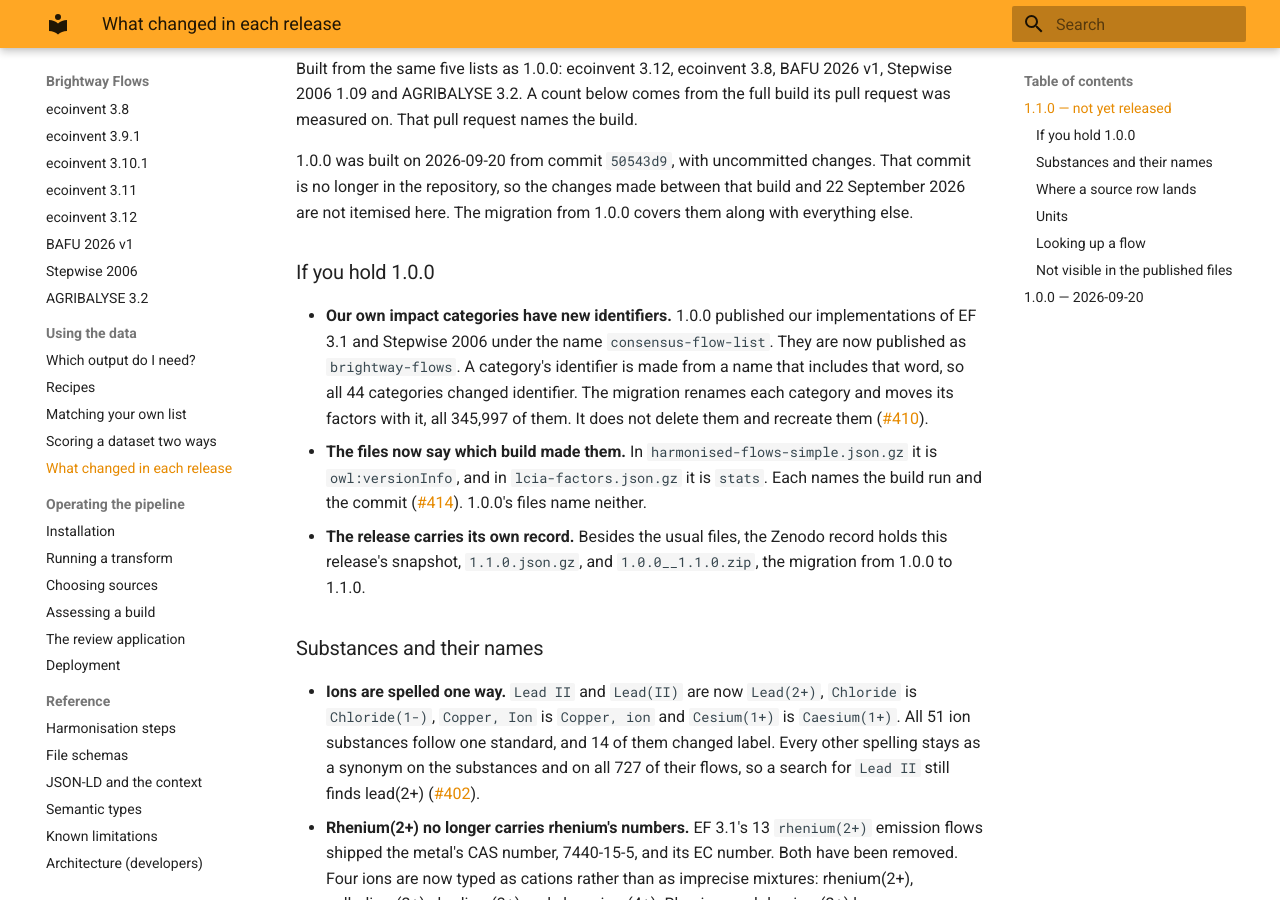
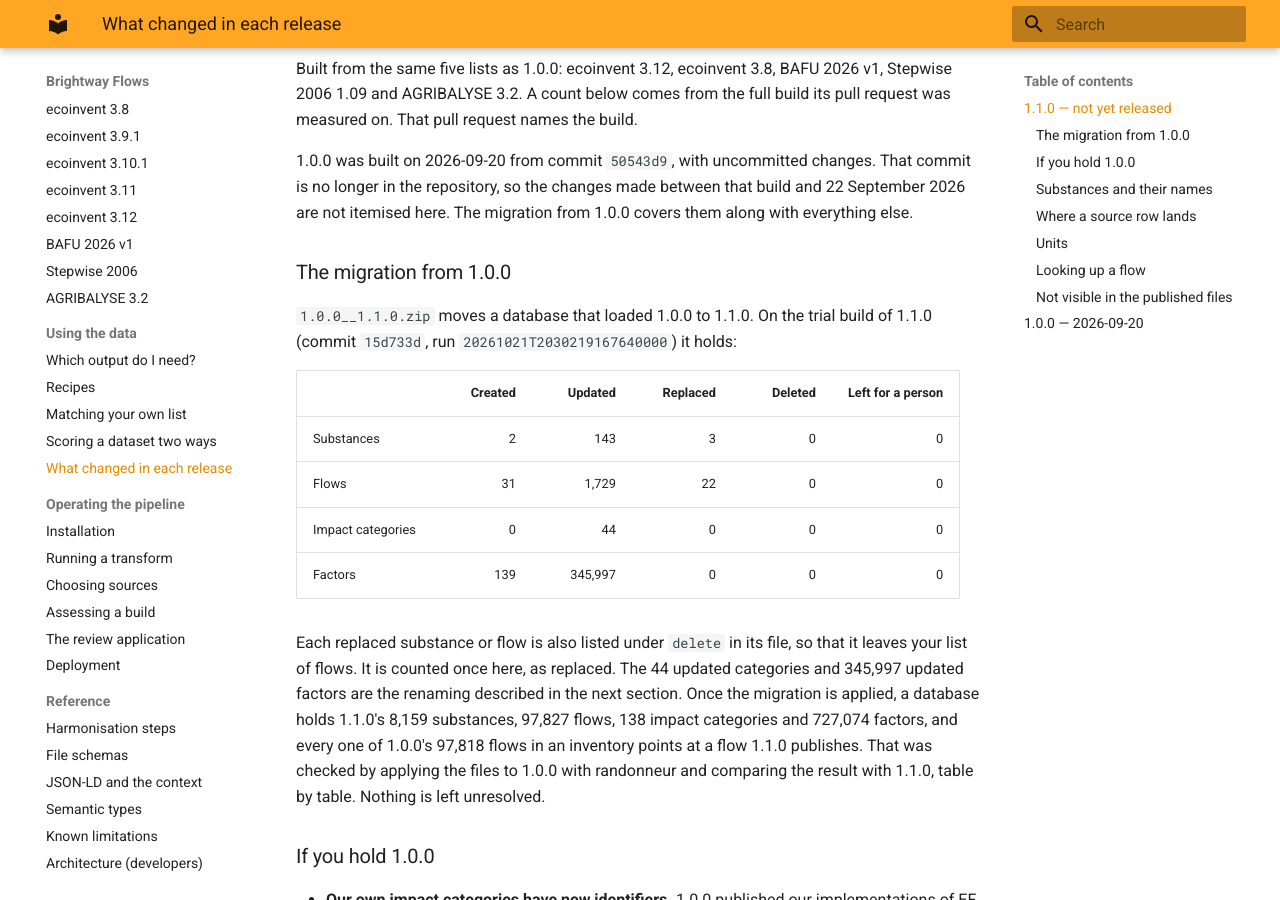
Before and after one commit to brightway-labs/brightway-flows, an MkDocs documentation site: the page built from docs/using/releases.md, in a window 1280 px wide and 900 px high, scrolled down 359 px. Built offline with MkDocs 1.6.1 and Material for MkDocs 9.7.7, drawn with Linux system fonts in a browser that asks for light colours.

Commit message:
State what the 1.0.0 to 1.1.0 migration holds on the trial build of 15d733d
Run 20261021T2030219167640000, the five lists of 1.0.0: nothing unresolved,
and randonneur's replay of the files onto 1.0.0 matches 1.1.0 on every table.

```diff
--- a/docs/using/releases.md
+++ b/docs/using/releases.md
@@ -20,6 +20,28 @@
 That commit is no longer in the repository, so the changes made between that
 build and 22 September 2026 are not itemised here. The migration from 1.0.0
 covers them along with everything else.
+
+### The migration from 1.0.0
+
+`1.0.0__1.1.0.zip` moves a database that loaded 1.0.0 to 1.1.0. On the trial
+build of 1.1.0 (commit `15d733d`, run `20261021T2030219167640000`) it holds:
+
+| | Created | Updated | Replaced | Deleted | Left for a person |
+|---|---:|---:|---:|---:|---:|
+| Substances | 2 | 143 | 3 | 0 | 0 |
+| Flows | 31 | 1,729 | 22 | 0 | 0 |
+| Impact categories | 0 | 44 | 0 | 0 | 0 |
+| Factors | 139 | 345,997 | 0 | 0 | 0 |
+
+Each replaced substance or flow is also listed under `delete` in its file, so
+that it leaves your list of flows. It is counted once here, as replaced. The
+44 updated categories and 345,997 updated factors are the renaming described
+in the next section. Once the migration is applied, a database
+holds 1.1.0's 8,159 substances, 97,827 flows, 138 impact categories and
+727,074 factors, and every one of 1.0.0's 97,818 flows in an inventory points
+at a flow 1.1.0 publishes. That was checked by applying the files to 1.0.0
+with randonneur and comparing the result with 1.1.0, table by table. Nothing
+is left unresolved.
 
 ### If you hold 1.0.0
 
```
